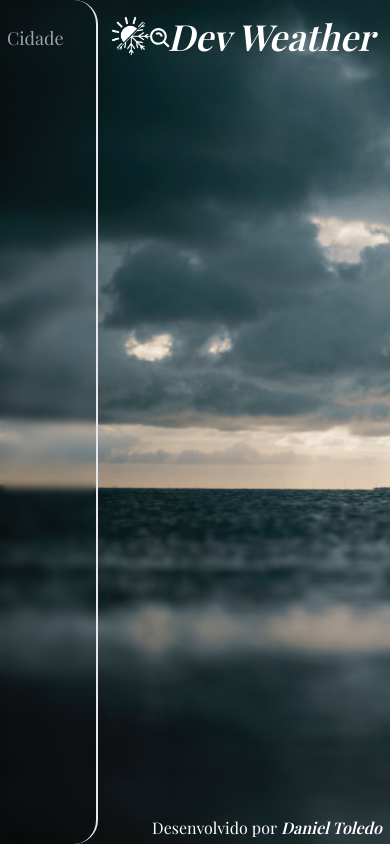
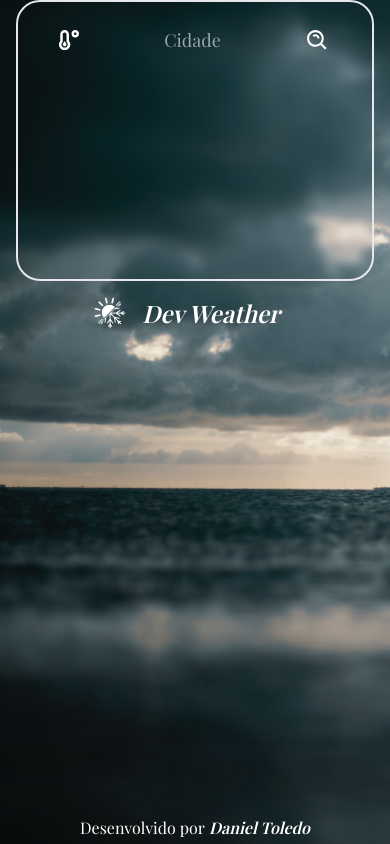
Before and after one commit to DanielAlmeidaToledo/DevWeather, a React (Vite) app: page / in a window 390 px wide. Built offline with nearby package versions, Linux system fonts and the light colour scheme; a web font is replaced by a local one.

Commit message:
ADD: Responsividade

```diff
--- a/src/App.tsx
+++ b/src/App.tsx
@@ -36,7 +36,7 @@ function App() {
 
   return (
     <div
-      className={clsx("App flex text-white bg-cover h-screen", {
+      className={clsx("App xl:flex text-white bg-cover h-screen", {
         "bg-[url('./media/clouds.jpg')]":
           background === "" || background === "Clouds",
         "bg-[url('./media/thunderstorm.jpg')]": background === "Thunderstorm",
@@ -46,7 +46,7 @@ function App() {
         "bg-[url('./media/Clear.jpg')]": background === "Clear",
       })}
     >
-      <div className="w-1/4 border- justify-center rounded-t-3xl rounded-b-3xl backdrop-blur-sm border-r-2">
+      <div className="w-11/12 h-2/6 justify-center rounded-t-3xl rounded-b-3xl backdrop-blur-sm border-2 xl:border-0 xl:border-r-2 mx-auto xl:w-1/4 xl:h-full">
         <div className="flex items-center mx-auto w-5/6 justify-center mt-6  border-b-2 border-b-transparent hover:border-b-white">
           <FaTemperatureLow size={20} />
           <input
@@ -61,17 +61,17 @@ function App() {
           </button>
         </div>
         {value?.main?.temp !== undefined && (
-          <div className="flex flex-wrap h-96 my-20 items-center justify-center">
-            <h3 className="text-6xl w-full text-center pt-20">
+          <div className="flex xl:flex-wrap items-center justify-center h-40 mt-6 xl:h-96 xl:my-20">
+            <h3 className="text-6xl w-full text-center xl:pt-20">
               {Math.trunc(value.main.temp - kelvin)}
               <span>&#x2103;</span>
             </h3>
-            <div className="text-2xl pb-20">
-              <p className="w-full pt-3">
+            <div className="text-2xl xl:pb-20 flex flex-wrap xl:flex-nowrap items-center xl:block">
+              <p className="w-full xl:pt-3">
                 Max: {Math.trunc(value.main.temp_max - kelvin)}
                 <span>&#x2103;</span>
               </p>
-              <p className="w-full pt-3">
+              <p className="w-full xl:pt-3">
                 Min: {Math.trunc(value.main.temp_min - kelvin)}
                 <span>&#x2103;</span>
               </p>
@@ -80,30 +80,34 @@ function App() {
         )}
       </div>
       <div className="w-3/4">
-        <div className="w-full mt-2 flex justify-end items-center py-2">
-          <img className="w-10" src={dwLogo} alt="Logo" />
-          <h1 className="text-4xl italic px-4 font-bold text-white">
+        <div className="w-screen xl:w-full mt-2 flex xl:justify-end justify-center items-center py-2">
+          <img className="w-8 xl:w-10" src={dwLogo} alt="Logo" />
+          <h1 className="text-2xl xl:text-4xl italic px-4 font-bold text-white">
             Dev Weather
           </h1>
         </div>
         {value?.name !== undefined && (
-          <div className="mt-10">
-            <h3 className="text-6xl text-center">
+          <div className="mt-10 xl:w-auto w-screen">
+            <h3 className="w-screen xl:w-auto text-6xl text-center">
               {value.name}, {value.sys.country}
             </h3>
-            <div className="mt-20 mx-36 flex justify-around">
+            <div className="w-5/12 mx-auto text-center mt-5 xl:mt-20 xl:text-start xl:flex xl:justify-around xl:w-3/4">
               <div>
-                <p className="text-5xl py-5">{value.weather[0].main}</p>
-                <p className="text-3xl">{value.weather[0].description}</p>
+                <p className="text-4xl xl:text-5xl py-5">
+                  {value.weather[0].main}
+                </p>
+                <p className="text-2xl xl:text-3xl">
+                  {value.weather[0].description}
+                </p>
                 <img
                   src={`http://openweathermap.org/img/wn/${value.weather[0].icon}.png`}
                   alt="Icon Weather"
-                  className="mt-5"
+                  className="mt-5 mx-auto"
                 />
               </div>
               <div>
-                <p className="text-5xl py-5">Humidity</p>
-                <p className="text-3xl">{value.main.humidity}%</p>
+                <p className="text-4xl xl:text-5xl py-5">Humidity</p>
+                <p className="text-2xl xl:text-3xl">{value.main.humidity}%</p>
               </div>
             </div>
           </div>
--- a/src/Footer.tsx
+++ b/src/Footer.tsx
@@ -1,6 +1,6 @@
 const Footer = () => {
   return (
-    <div className="absolute flex bottom-1 right-2">
+    <div className="absolute flex w-full justify-center bottom-1 xl:w-auto xl:justify-start xl:right-2">
       Desenvolvido por{" "}
       <a
         href="https://www.linkedin.com/in/danielalmeidadetoledo/"
```
